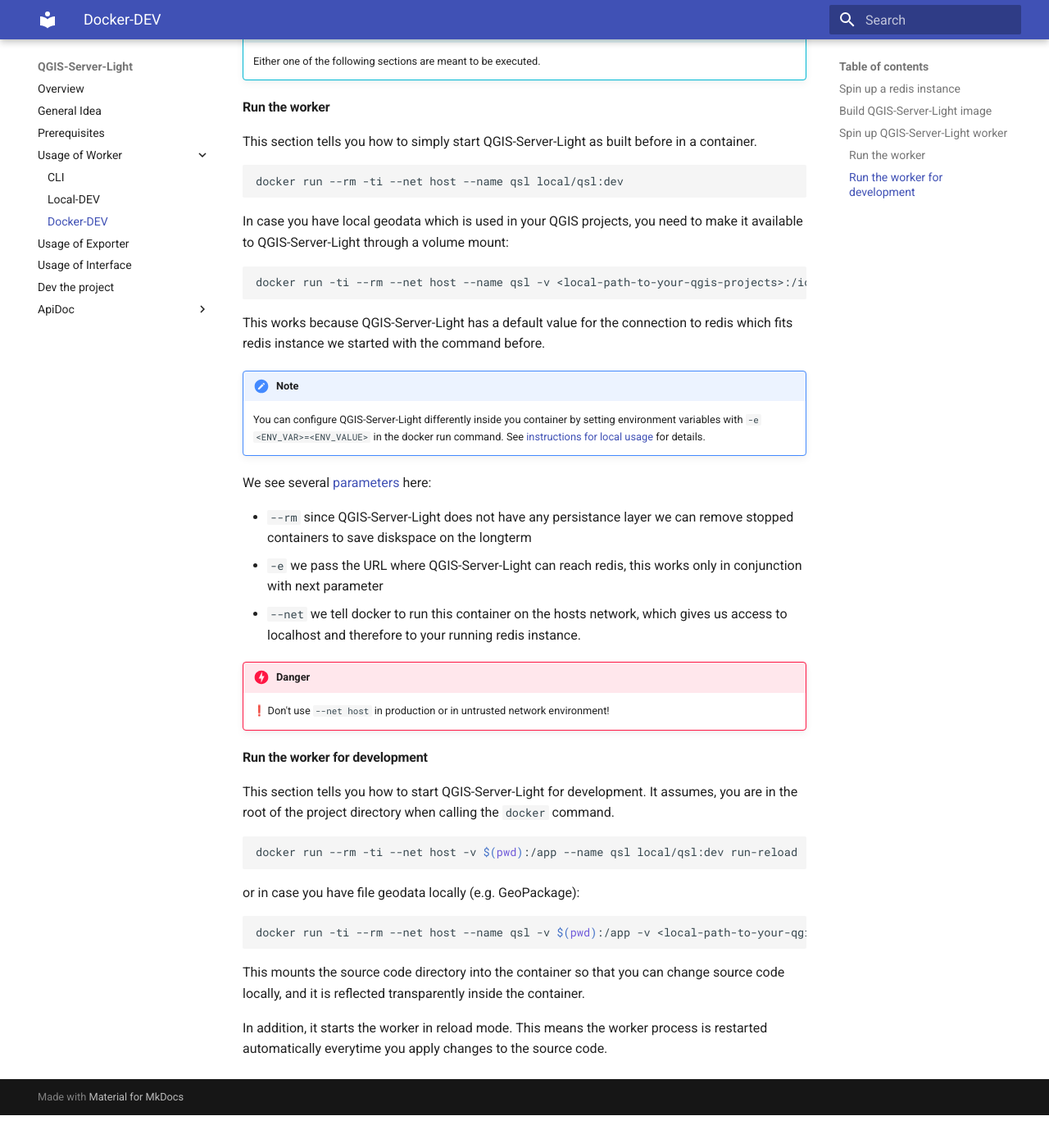
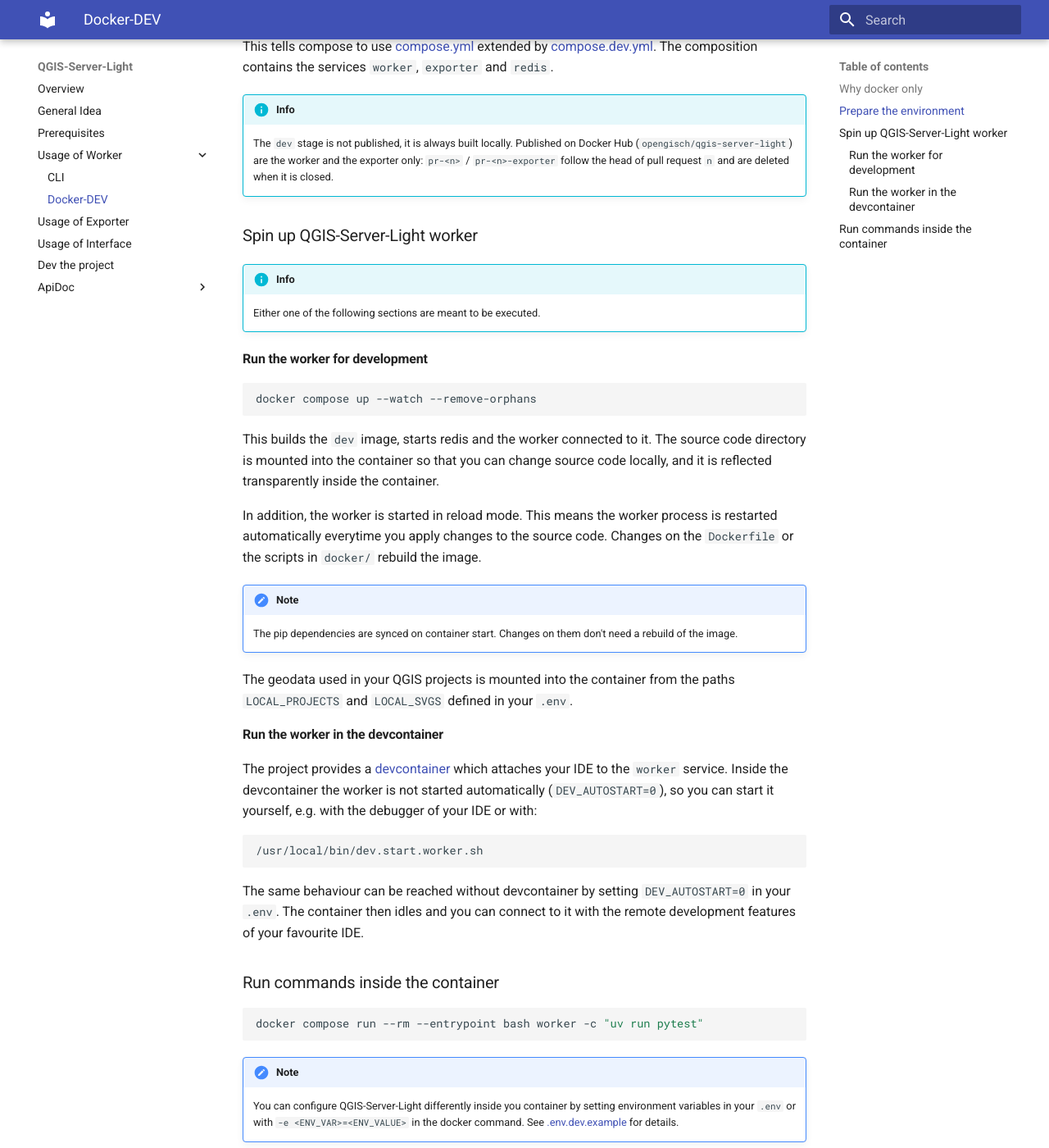
Before and after one commit to opengisch/qgis-server-light, an MkDocs documentation site: the page built from docs/src/usage.worker.docker.md, in a window 1280 px wide and 1400 px high, scrolled down 928 px. Shown: the whole window at 82% size. Built offline with MkDocs 1.6.1 and Material for MkDocs 9.7.7, drawn with Linux system fonts in a browser that asks for light colours; emoji names are drawn with the system emoji font; before the commit the page ends 2288 px from its top, so only the background shows below that; some of the changed text lies outside the part shown.

Commit message:
realign docs to current state of QSL

````diff
--- a/docs/mkdocs.yml
+++ b/docs/mkdocs.yml
@@ -6,7 +6,6 @@
   - Prerequisites: prerequisites.md
   - Usage of Worker:
       - CLI: usage.worker.cli.md
-      - Local-DEV: usage.worker.local.md
       - Docker-DEV: usage.worker.docker.md
   - Usage of Exporter: usage.exporter.md
   - Usage of Interface: usage.interface.md
--- a/docs/src/dev.md
+++ b/docs/src/dev.md
@@ -1,117 +1,69 @@
 ## Prepare to run an instance of QGIS-Server-Light
 
-### Run it with python and with QGIS installed locally
+QGIS-Server-Light is developed and run in docker only (docker need to be installed in a recent version). See
+[why docker only](usage.worker.docker.md#why-docker-only).
 
-You can choose this solution if you have QGIS and Python in the correct versions installed on your system.
+### Run it with Docker Compose
 
-#### Preparation
-
-The following command installs all dependencies in a local virtual environment in the project root
-folder to `.venv`:
+Create an .env file and put the content of [.env.dev.example](https://github.com/opengisch/qgis-server-light/blob/master/.env.dev.example)
+into it. Adapt as needed.
 
 ```shell
-make install-dev
+cp .env.dev.example .env
+docker compose up --watch --remove-orphans
 ```
 
-It tries to find the correct path to the `pyqgis` of your local QGIS desktop installation.
-
-#### Run QGIS-Server-Light worker
-
-Spin up a redis instance:
-
-```shell
-docker run --rm -d -p 1234:6379 --name georama-redis redis
-```
-
-Spin up QGIS-Server-Light worker:
-
-```shell
-make run
-```
-
-You may want start QGIS-Server-Light worker in a reloading mode so that everytime you change the source
-code, the worker gets reloaded. You can do so with:
-
-```shell
-make run-reload
-```
+- `LOCAL_PROJECTS` has to be the valid local path where your qgis projects (and their data) are stored
+- `LOCAL_SVGS` has to be the valid local path where your additional svg files are stored
+- Optional: `QSL_LOG_LEVEL` log levels as they are defined by pythons
+  [logging](https://docs.python.org/3/library/logging.html#logging-levels) library
+- Optional: `REPLICAS` can be 1 up to * (note, that this has to be balanced with your system resources)
+- Optional: `DEV_AUTOSTART` start the worker on container start (1) or just idle (0)
 
 Congratulations... Your QGIS-Server-Light is running and waits for jobs in the redis queue.
 
-### Run it within a Docker container
-
-If you don't have QGIS installed or some versions are not matching on you machine
-the recommended way of running this stack is Docker (docker need to be installed in a recent version).
-
-#### Preparation
-
-First you need to build the image:
-```shell
-docker build -t local/qsl:dev --target dev .
-```
-
-#### Run QGIS-Server-Light worker
-
-Spin up a redis instance:
-
-```shell
-docker run --rm -d -p 1234:6379 --name georama-redis redis
-```
-
-Then run:
-```shell
-docker run --rm -e QSL_REDIS_URL=redis://localhost:1234 -e QSL_LOG_LEVEL=debug -v $(pwd):/app --net host local/qsl:dev
-```
-
-Congratulations... Your QGIS-Server-Light is running and waits for jobs in the redis queue.
-
-
-### Run it with Docker Compose
-
-Create an .env file and put the content of [.env.example](.env.example) into it. Adapt as needed.
-
-```shell
-docker compose up -d
-```
-
-- `QSL_DATA_MOUNT` has to be the valid local absolute path where your qgis projects (and their data) are stored
-- Optional: `QSL_LOG_LEVEL` log levels as they are defined by pythons
-  [logging](https://docs.python.org/3/library/logging.html#logging-levels) library
-- Optional: `QSL_REPLICAS` can be 1 up to * (note, that this has to be balanced with your system resources)
-- Optional: `QSL_REDIS_URL`=redis://redis (since we are inside our composition, this is optional)
+See [Docker-DEV](usage.worker.docker.md) for details and the devcontainer.
 
 
 ## DEV Details
 
 ### Running things
 
-All deps are transparent. The biggest one is QGIS and its relatives of course. If you want to develop
-this package further you can use the local way described above.
+All deps are transparent. The biggest one is QGIS and its relatives of course. The source code is mounted
+to the running container, that way the current changes you make are transparently available in the container.
 
-If you have issues with matching QGIS version on your system and the one used by QGIS-Server-Light
-you should prefer the docker way with the source code mounted to the running container.
+Tests, linting and docs are run inside the container too:
 
 ```shell
-docker run --rm -e QSL_REDIS_URL=redis://localhost:1234 -e QSL_LOG_LEVEL=debug -v $(pwd):/app --net host local/qsl:dev
+docker compose run --rm --entrypoint bash worker -c "uv run pytest"
+docker compose run --rm --entrypoint bash worker -c "uv run ruff check"
+docker compose run --rm --entrypoint bash worker -c "uv run mkdocs build -f docs/mkdocs.yml -d site"
 ```
 
-That way the current changes you make are transparently available in the container.
-
 For better IDE support it is to be mentioned that the python interpreter inside the container with access
-to all the necessary python libs is available at `opt/qgis-server-light/venv/bin/python3`
+to all the necessary python libs is available at `/home/appuser/.venv/bin/python`. The provided
+devcontainer is already configured to use it.
 
 ### PyPi Dependencies
 
 If you decide to add new requirements to this project, please consider for which part of the project
-you need them. Remember, it's split into 3 parts:
-- exporter ([requirements.exporter.txt](requirements.exporter.txt))
-- interface ([requirements.interface.txt](requirements.interface.txt))
-- worker ([requirements.worker.txt](requirements.worker.txt))
+you need them. Remember, it's split into 3 parts, each one has its own dependency group in
+[pyproject.toml](https://github.com/opengisch/qgis-server-light/blob/master/pyproject.toml):
+- exporter (`exporter`)
+- interface (`interface`)
+- worker (`worker`)
+
+```shell
+docker compose run --rm --entrypoint bash worker -c "uv add --group worker <package>"
+```
 
 In general its save to add dependencies to **exporter** and **worker** since they are used only in this project.
 The **interface** should have as fewer dependencies as possible and should implement only the minimal
 understanding of items to be passed around with third party applications through redis. The main goal of all
 this is to keep the 3rd party application clean of heavy deps.
+
+Dependencies of the **interface** and the **dispatcher** have to be added to the extras in
+`[project.optional-dependencies]` too, since these are the ones 3rd party applications install.
 
 ### PyPy Package
 
--- a/docs/src/usage.exporter.md
+++ b/docs/src/usage.exporter.md
@@ -14,17 +14,20 @@
   for rendering our requested layers.
 
 QGIS-Server-Light gives you a typed way
-([python lib](src/qgis_server_light/interface)) to store extracted information of a QGIS project. This is
+([python lib](https://github.com/opengisch/qgis-server-light/tree/master/src/qgis_server_light/interface)) to store extracted information of a QGIS project. This is
 what you can use programmatically in your 3rd party application. In addition, it offers a
-[CLI](src/qgis_server_light/exporter/cli.py) to just do a command line call to extract the information.
+[CLI](https://github.com/opengisch/qgis-server-light/blob/master/src/qgis_server_light/exporter/cli.py) to just do a command line call to extract the information.
 
 ### Using the CLI
 
-You can extract information of a QGIS-Project like this:
+You can extract information of a QGIS-Project inside the container (see [Docker-DEV](usage.worker.docker.md))
+like this:
 
 ```shell
-.venv/bin/python3 -m qgis_server_light.exporter.cli --project [path-to-your-project]
+docker compose run --rm -T --entrypoint bash worker -c "uv run python -m qgis_server_light.exporter.cli export --project /io/data/[path-to-your-project]"
 ```
+
+The project has to be located in `LOCAL_PROJECTS` which is mounted to `/io/data`.
 
 This uses the default output format `json` and does not `unify layer names` in the project.
 
@@ -34,7 +37,7 @@
 If you want to save the output to a file, you can do by:
 
 ```shell
-.venv/bin/python3 -m qgis_server_light.exporter.cli --project [path-to-your-project] > project_config.json
+docker compose run --rm -T --entrypoint bash worker -c "uv run python -m qgis_server_light.exporter.cli export --project /io/data/[path-to-your-project]" > project_config.json
 ```
 
 #### Supported QGIS project extensions
--- a/docs/src/usage.worker.docker.md
+++ b/docs/src/usage.worker.docker.md
@@ -1,89 +1,86 @@
 The following sections explain how to use QGIS-Server-Light within a docker container for development purpose.
+It assumes, you are in the root of the project directory when calling the `docker` command.
 
-### Spin up a redis instance
+### Why docker only
+
+The worker and the exporter depend tightly on pyqgis and its native libraries. Running them against a local QGIS
+installation is not supported, since the risk is too high that it breaks things in a way which is hard to track:
+
+- the QGIS version is pinned in the image, a local QGIS in another version behaves differently
+- the python version is dictated by the QGIS build, uv can't control it
+- the venv needs access to the system site packages, distro packages (e.g. numpy) mix with the locked
+  dependencies and may conflict
+- native libraries (GDAL, PROJ, GEOS, Qt) and fonts differ per system, rendering results differ and
+  the image comparing tests fail
+- the local QGIS profile, plugins and environment variables (e.g. `QGIS_PREFIX_PATH`) leak in
+- bugs are not reproducible across machines
+
+!!! note
+    This does not apply to the **interface** and the **dispatcher**. They don't depend on QGIS and are meant to be
+    installed in 3rd party applications (see [Dev the project](dev.md#github)).
+
+### Prepare the environment
+
+Create an `.env` file from the provided example. Adapt as needed.
 
 ```shell
-docker run --rm -d -p 1234:6379 --name qsl-redis redis
+cp .env.dev.example .env
 ```
 
-This redis instance will be available with url: `redis://localhost:1234`
-
-### Build QGIS-Server-Light image
-
-In order to use QGIS-Server-Light locally as a docker container we need to build the image first:
-
-```shell
-docker build -t local/qsl:dev --target dev .
-```
-
-!!! note
-    If you are developing this project, and you use the docker approach: This step has to be executed
-    anytime you do changes on the pip dependencies.
+This tells compose to use [compose.yml](https://github.com/opengisch/qgis-server-light/blob/master/compose.yml)
+extended by [compose.dev.yml](https://github.com/opengisch/qgis-server-light/blob/master/compose.dev.yml). The
+composition contains the services `worker`, `exporter` and `redis`.
 
 !!! info
     The `dev` stage is not published, it is always built locally. Published on Docker Hub
     (`opengisch/qgis-server-light`) are the worker and the exporter only: `pr-<n>` / `pr-<n>-exporter`
     follow the head of pull request `n` and are deleted when it is closed.
 
-
 ### Spin up QGIS-Server-Light worker
-
-So we can spin up our QGIS-Server-Light worker instance and let it connect to the redis.
 
 !!! info
     Either one of the following sections are meant to be executed.
 
-#### Run the worker
-
-This section tells you how to simply start QGIS-Server-Light as built before in a container.
+#### Run the worker for development
 
 ```shell
-docker run --rm -ti --net host --name qsl local/qsl:dev
+docker compose up --watch --remove-orphans
 ```
 
-In case you have local geodata which is used in your QGIS projects, you need to make it available to
-QGIS-Server-Light through a volume mount:
+This builds the `dev` image, starts redis and the worker connected to it. The source code directory is mounted
+into the container so that you can change source code locally, and it is reflected transparently inside the
+container.
+
+In addition, the worker is started in reload mode. This means the worker process is restarted automatically
+everytime you apply changes to the source code. Changes on the `Dockerfile` or the scripts in `docker/`
+rebuild the image.
+
+!!! note
+    The pip dependencies are synced on container start. Changes on them don't need a rebuild of the image.
+
+The geodata used in your QGIS projects is mounted into the container from the paths `LOCAL_PROJECTS` and
+`LOCAL_SVGS` defined in your `.env`.
+
+#### Run the worker in the devcontainer
+
+The project provides a [devcontainer](https://github.com/opengisch/qgis-server-light/blob/master/.devcontainer/devcontainer.json)
+which attaches your IDE to the `worker` service. Inside the devcontainer the worker is not started automatically
+(`DEV_AUTOSTART=0`), so you can start it yourself, e.g. with the debugger of your IDE or with:
 
 ```shell
-docker run -ti --rm --net host --name qsl -v <local-path-to-your-qgis-projects>:/io/data local/qsl:dev
+/usr/local/bin/dev.start.worker.sh
 ```
 
-This works because QGIS-Server-Light has a default value for the connection to redis which fits redis
-instance we started with the command before.
+The same behaviour can be reached without devcontainer by setting `DEV_AUTOSTART=0` in your `.env`. The container
+then idles and you can connect to it with the remote development features of your favourite IDE.
+
+### Run commands inside the container
+
+```shell
+docker compose run --rm --entrypoint bash worker -c "uv run pytest"
+```
 
 !!! note
     You can configure QGIS-Server-Light differently inside you container by setting environment variables
-    with `-e <ENV_VAR>=<ENV_VALUE>` in the docker run command. See
-    [instructions for local usage](usage.worker.local.md#environment-variables-available-with-make) for details.
-
-We see several [parameters](https://docs.docker.com/reference/cli/docker/container/run/#options) here:
-
-- `--rm` since QGIS-Server-Light does not have any persistance layer we can remove stopped containers to
-  save diskspace on the longterm
-- `-e` we pass the URL where QGIS-Server-Light can reach redis, this works only in conjunction with next parameter
-- `--net` we tell docker to run this container on the hosts network, which gives us access to localhost and
-  therefore to your running redis instance.
-
-!!! danger
-    :exclamation:  Don't use `--net host` in production or in untrusted network environment!
-
-#### Run the worker for development
-
-This section tells you how to start QGIS-Server-Light for development. It assumes, you are in the root of the
-project directory when calling the `docker` command.
-
-```shell
-docker run --rm -ti --net host -v $(pwd):/app --name qsl local/qsl:dev run-reload
-```
-
-or in case you have file geodata locally (e.g. GeoPackage):
-
-```shell
-docker run -ti --rm --net host --name qsl -v $(pwd):/app -v <local-path-to-your-qgis-projects>:/io/data local/qsl:dev run-reload
-```
-
-This mounts the source code directory into the container so that you can change source code locally, and it
-is reflected transparently inside the container.
-
-In addition, it starts the worker in reload mode. This means the worker process is restarted automatically
-everytime you apply changes to the source code.
+    in your `.env` or with `-e <ENV_VAR>=<ENV_VALUE>` in the docker command. See
+    [.env.dev.example](https://github.com/opengisch/qgis-server-light/blob/master/.env.dev.example) for details.
--- a/docs/src/usage.worker.local.md
+++ /dev/null
@@ -1,76 +0,0 @@
-## Run the worker locally
-
-!!! warning
-    Currently local development is tested only on Linux machines. We know, that **Windows or macOS are *not*
-    working** with the approaches described here.
-
-This variant is meant to be used for development purpose. In any case you need a running redis
-instance where QGIS-Server-Light can handle the jobs. See
-[Docker Usage](usage.qsl.docker.md#spin-up-a-redis-instance) for instructions how to spin up your own local
-instance easily.
-
-### Runtime explained
-
-For more easy handling we use [GNU Make](https://www.gnu.org/software/make/) to prepare everything in short
-and usable targets so you can start straight away. We recommend to use this prepared make targets when you
-handle QGIS-Server-Light locally. This ensures everything you need (especially the dependencies) are nicely
-wrapped into a venv in the folder `.venv`.
-
-!!! important
-    This means, you need to have GNU Make installed on you system!
-
-#### Most important targets
-
-- `make install-dev` => Installs QGIS-Server-Light into the `.venv`, so that you can use it locally. This
-    trys to find the local path to pyqgis (part of the qgis installation) and links it. If that step is not
-    successful, QGIS-Server-Light won't work
-- `make run` => Starts up one QGIS-Server-Light process. This only works if above-mentioned step was
-    successful.
-- `make run-reload` => Same as above but reloads process everytime code was changed.
-- `make doc-html` => Produces the HTML version of the documentation in `docs/site`
-- `make test` => Run the tests.
-
-### Spin up one QGIS-Server-Light worker
-
-This step assumes you have the locally running redis instance as described in the above linked instructions.
-
-```shell
-make run
-```
-
-This spins up the worker with these settings:
-
-| Parameter | Value                  |
-|-----------|------------------------|
-| redis-url | redis://localhost:1234 |
-| svg-path  | /io/svg                |
-| data-root | /io/data               |
-| log-level | info                   |
-
-### Environment variables available with make
-
-If you want to manipulate the default values, you can do so by set environment variables. Whether directly
-with you call or in the systems' environment.
-
-The following variables are available:
-
-| ENV Variable    | Default value          |
-|-----------------|------------------------|
-| QSL_REDIS_URL   | redis://localhost:1234 |
-| QSL_SVG_PATH    | /io/svg                |
-| QSL_DATA_ROOT   | /io/data               |
-| QSL_LOG_LEVEL   | info                   |
-
-You can easily overwrite these default values by defining ENVIRONMENT variables with your command execution:
-```shell
-QSL_REDIS_URL=redis://my.redis.host:9999 make run
-```
-
-In addition, you may want to use an `.env`. If you place such a file
-in the project root you can run the command and variables from the `.env` file
-will be applied as available.
-
-In case you have local geodata which is used in your QGIS projects, you need to make it available to
-QGIS-Server-Light via:
-
-QSL_DATA_ROOT=<local-path-to-your-qgis-projects> make run
````
Also changed, not shown: docs/src/prerequisites.md (+1 -1 lines), docs/src/usage.worker.cli.md (+4 -3 lines), README.md.
